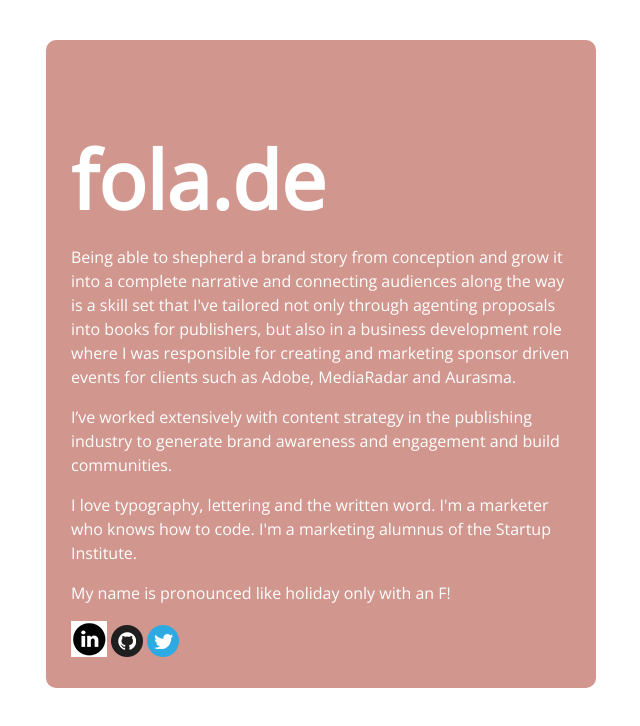
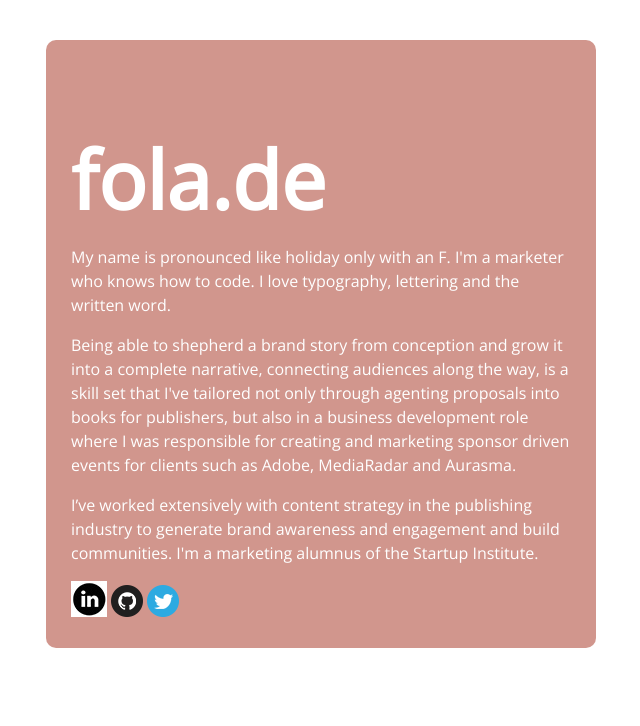
Before and after one commit to Folade/folade.github.io, a plain HTML site: page index.html in a window 1280 px wide. Shown: the whole page, without its empty margins (2-642 px from the left). Drawn offline with nearby package versions, Linux system fonts and the light colour scheme.

Commit message:
copy updates

```diff
--- a/index.html
+++ b/index.html
@@ -17,13 +17,11 @@
 
 			<h1>fola.de</h1>
 
-			<p>Being able to shepherd a brand story from conception and grow it into a complete narrative and connecting audiences along the way is a skill set that I've tailored not only through agenting proposals into books for publishers, but also in a business development role where I was responsible for creating and marketing sponsor driven events for clients such as Adobe, MediaRadar and Aurasma.</p>
+			<p>My name is pronounced like holiday only with an F. I'm a marketer who knows how to code. I love typography, lettering and the written word.</p>
 
-			<p>I’ve worked extensively with content strategy in the publishing industry to generate brand awareness and engagement and build communities.</p>
+			<p>Being able to shepherd a brand story from conception and grow it into a complete narrative, connecting audiences along the way, is a skill set that I've tailored not only through agenting proposals into books for publishers, but also in a business development role where I was responsible for creating and marketing sponsor driven events for clients such as Adobe, MediaRadar and Aurasma.</p>
 
-			<p>I love typography, lettering and the written word. I'm a marketer who knows how to code. I'm a marketing alumnus of the Startup Institute.</p>
-
-			<p>My name is pronounced like holiday only with an F!</p>
+			<p>I’ve worked extensively with content strategy in the publishing industry to generate brand awareness and engagement and build communities. I'm a marketing alumnus of the Startup Institute.</p>
 
 			<a href="http://www.linkedin.com/in/foladebell" target="_blank"><img src="images/linkedin-circle.png" alt="LinkedIn"></a>
 
```
